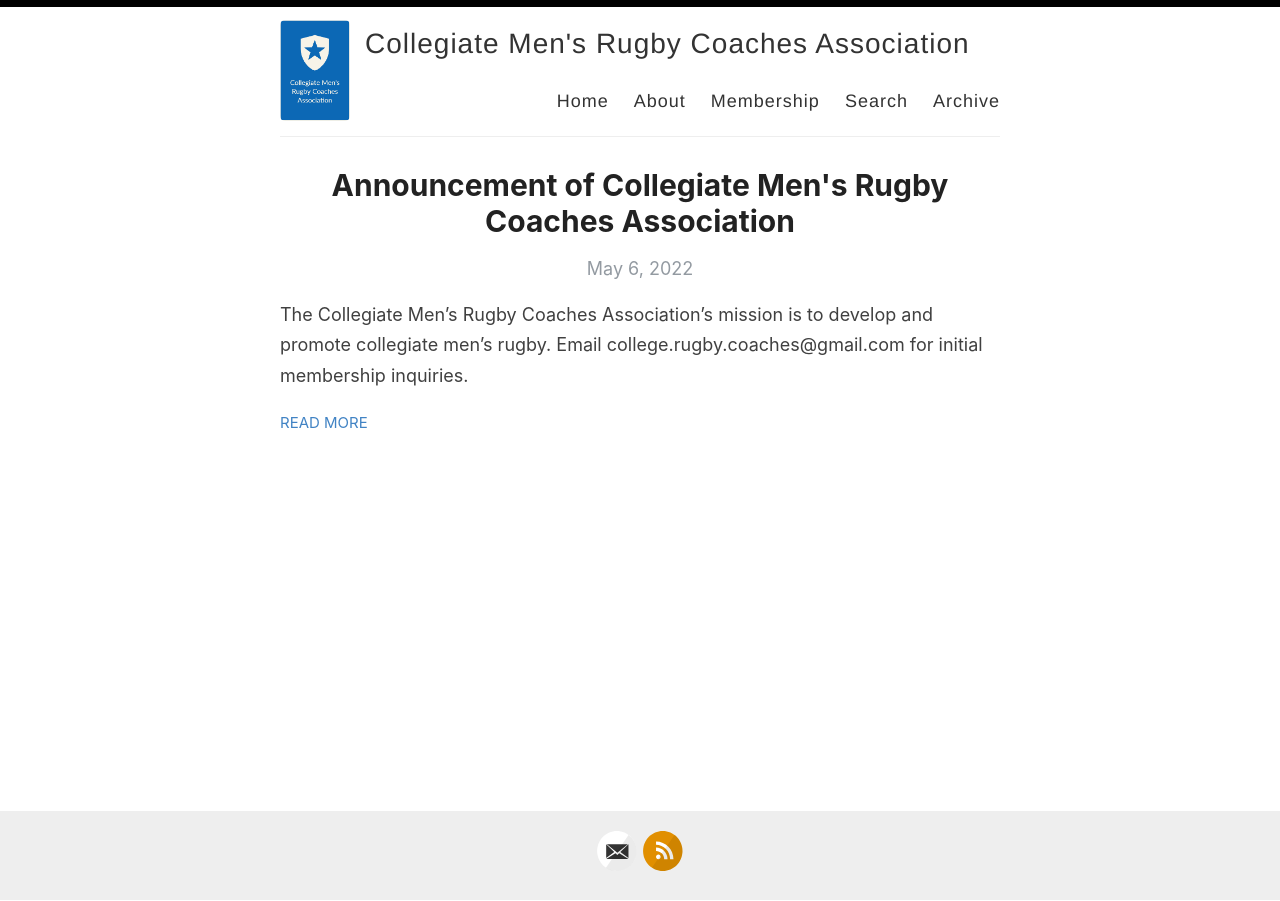
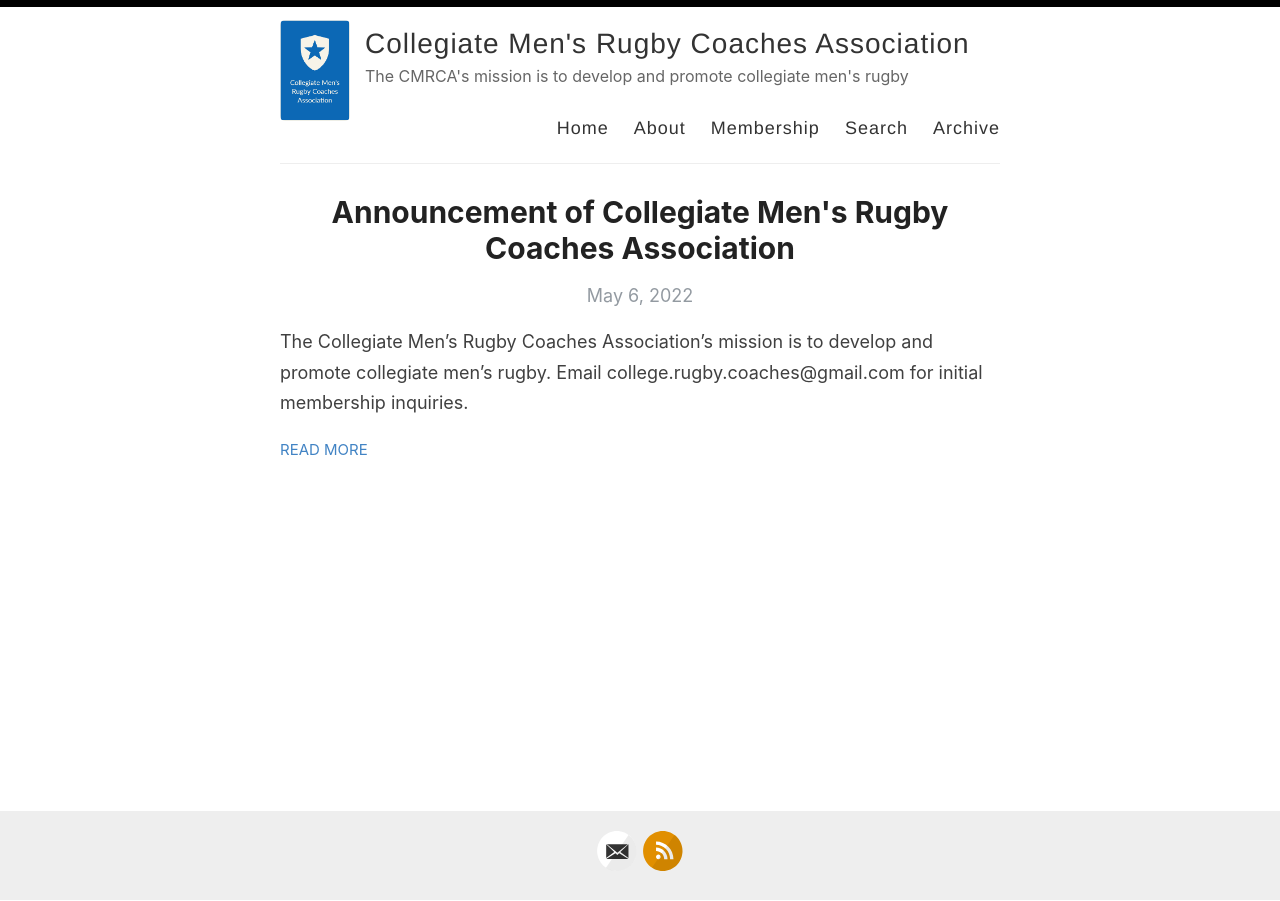
Before and after one commit to collegerugbycoaches/web, a Jekyll site: the page built from index.html, in a window 1280 px wide. Built offline with Jekyll 4.4.1, drawn with Linux system fonts in a browser that asks for light colours; the list of posts is cut into pages by our own code.

Commit message:
Update _config.yml

```diff
--- a/_config.yml
+++ b/_config.yml
@@ -9,7 +9,7 @@ name: Collegiate Men's Rugby Coaches Association
 author: Matt Trenary
 
 # Short bio or description (displayed in the header)
-description:
+description: The CMRCA's mission is to develop and promote collegiate men's rugby
 
 # URL of your avatar or profile pic (you could use your GitHub profile pic)
 avatar: /images/CMRCAlogo-small.PNG
```
